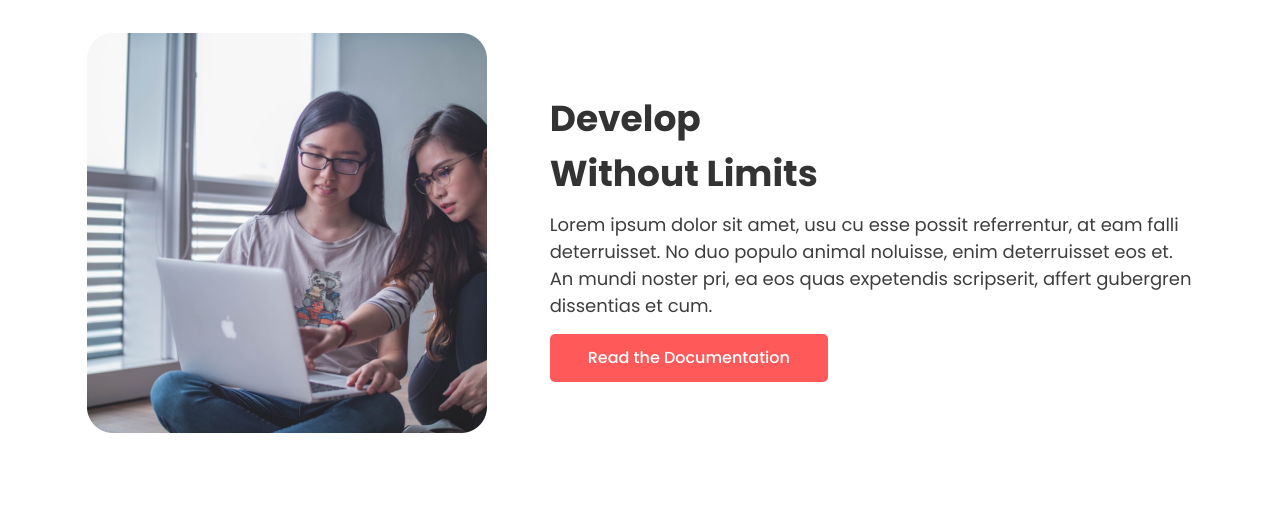
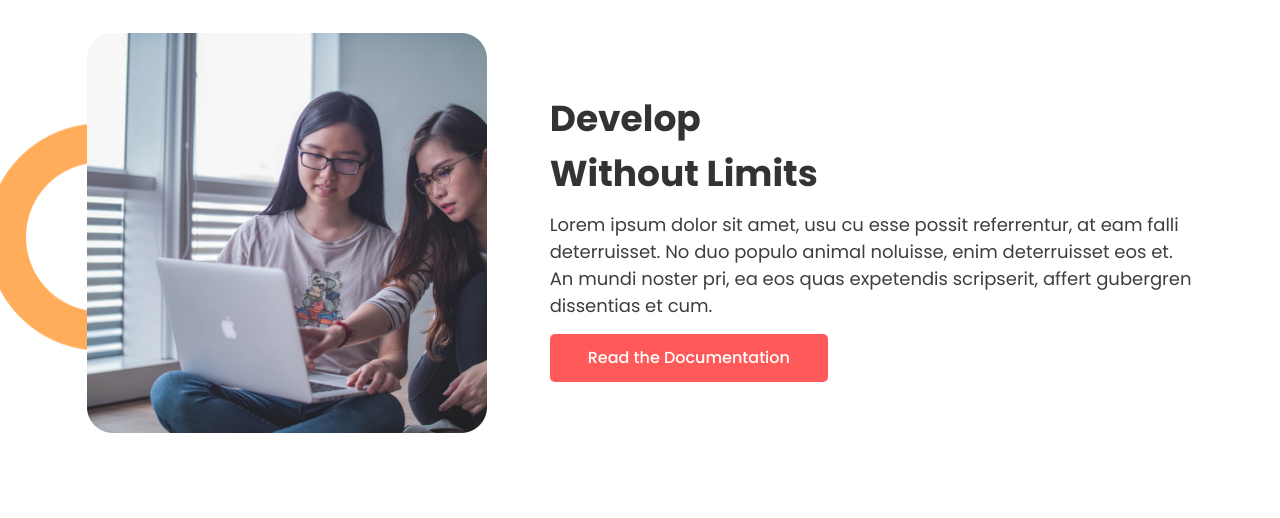
Before and after one commit to shakibdshy/Portfolio, a plain HTML site: page index.html in a window 1280 px wide. Shown: the part 1160-1678 px from the top of the page. Drawn offline with Linux system fonts and the light colour scheme.

Commit message:
About shape Update

```diff
--- a/index.html
+++ b/index.html
@@ -75,6 +75,7 @@
                 <div class="column-5">
                     <div class="about-left">
                         <img src="images/pictures/coding.png" alt="Coding Image">
+                        <img src="images/shapes/shape-1.png" alt="Shape Image" class="shape">
                     </div>
                 </div>
                 <div class="column-7">
--- a/style.css
+++ b/style.css
@@ -175,9 +175,23 @@ img {
     margin-bottom: 100px;
 }
 
+.about-left {
+    position: relative;
+}
+
 .about-left img {
     width: 400px;
     height: 400px;
+}
+
+.about-left .shape {
+    width: 227px;
+    height: 227px;
+    position: absolute;
+    top: 50%;
+    left: -100px;
+    transform: translateY(-50%);
+    z-index: -1;
 }
 
 .about-right h3 {
```
